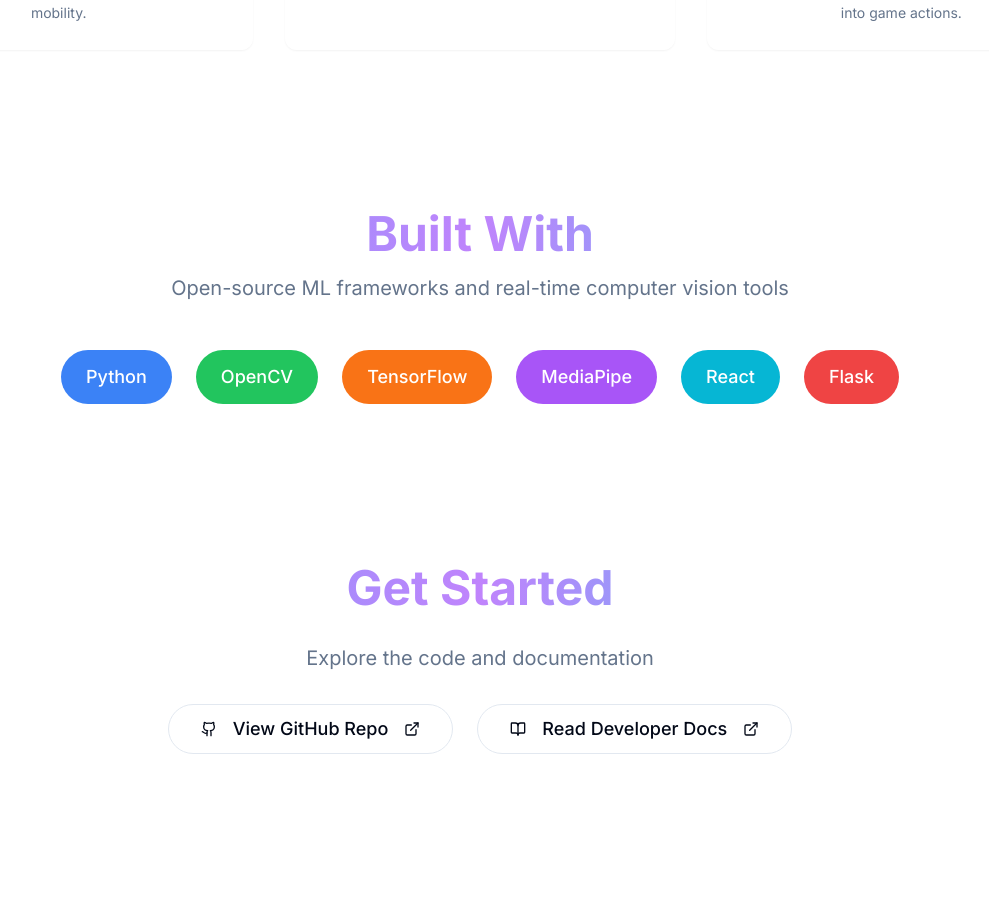
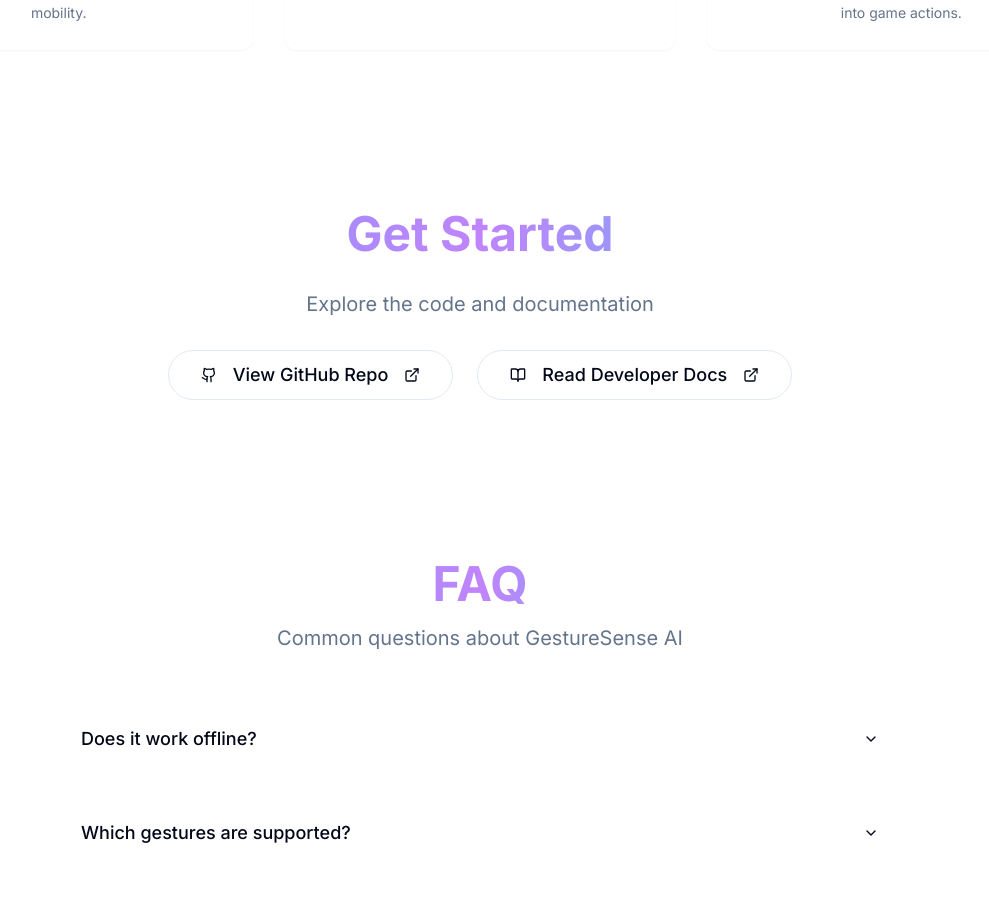
Before and after one commit to BikramMondal5/GestureSense-AI, a Next.js app: page / in a window 1280 px wide. Shown: the part 3222-4139 px from the top of the page, without its empty margins (160-1149 px from the left). Built offline with nearby package versions, Linux system fonts and the light colour scheme.

Commit message:
Syling updates6

```diff
--- a/app/page.tsx
+++ b/app/page.tsx
@@ -493,26 +493,6 @@ export default function LandingPage() {
         </div>
       </section>
 
-      {/* Tech Stack Section */}
-      <section className="relative z-10 py-20 px-6 max-w-7xl mx-auto">
-        <div className="text-center mb-12">
-          <h2 className="text-4xl md:text-5xl font-bold mb-4 bg-gradient-to-r from-blue-400 via-purple-400 to-cyan-400 bg-clip-text text-transparent">Built With</h2>
-          <p className="text-xl text-muted-foreground">Open-source ML frameworks and real-time computer vision tools</p>
-        </div>
-
-        <div className="flex flex-wrap justify-center gap-6">
-          {techStack.map((tech, index) => (
-            <Badge
-              key={index}
-              variant="secondary"
-              className={`px-6 py-3 text-lg font-medium ${tech.color} text-white hover:scale-110 transition-transform duration-200`}
-            >
-              {tech.name}
-            </Badge>
-          ))}
-        </div>
-      </section>
-
       {/* GitHub & Documentation Section */}
       <section className="relative z-10 py-20 px-6 max-w-7xl mx-auto">
         <div className="text-center space-y-8">
```
